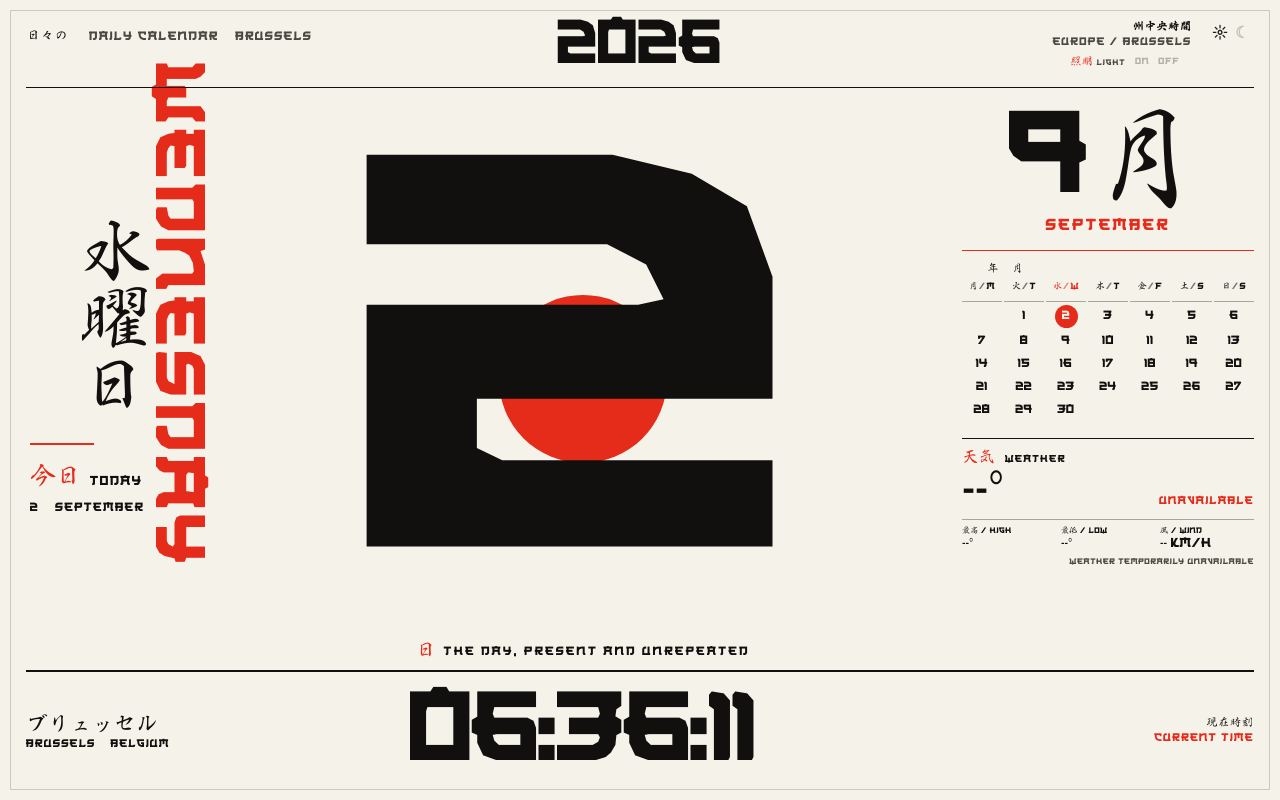
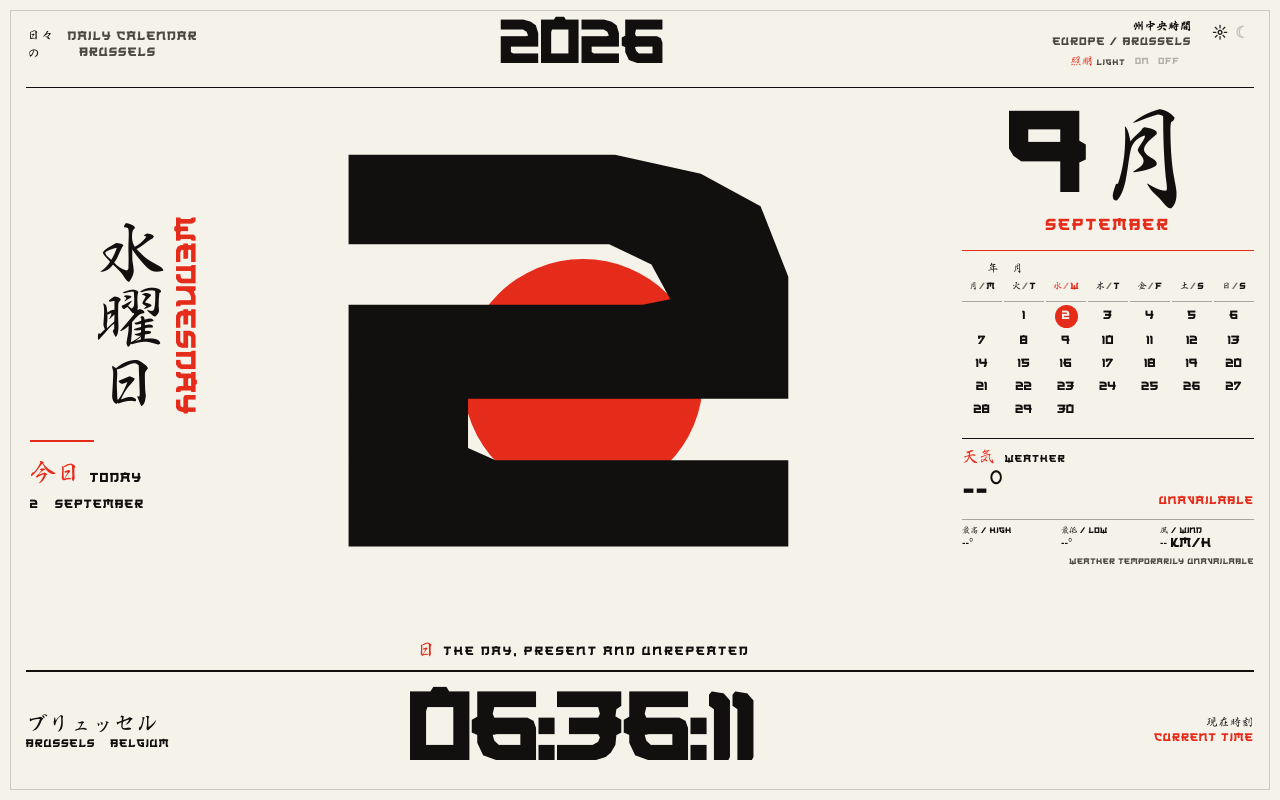
Before and after one commit to Oussnmr/japanese-desk-calendar, a plain HTML site: page index.html in a window 1280 px wide. Drawn offline with Linux system fonts and the light colour scheme; no server answers.

Commit message:
Adjust weekday scale and hero sun

```diff
--- a/fonts/calendar-fonts.css
+++ b/fonts/calendar-fonts.css
@@ -26,8 +26,6 @@
   font-family: var(--latin-font);
 }
 
-/* Keep the day/night symbols on a system symbol face. Nemri Techno is
-   intentionally narrow and does not contain these two UI glyphs. */
 .theme-toggle,
 .theme-toggle span {
   font-family: system-ui, -apple-system, "Segoe UI Symbol", "Apple Symbols", sans-serif !important;
@@ -39,7 +37,6 @@
   line-height: 1;
 }
 
-/* The month number and the Japanese 月 are deliberately equal in scale. */
 .month-ja > span,
 .month-ja small {
   font-size: clamp(72px, 10vw, 116px);
@@ -50,28 +47,29 @@
   margin-left: 4px;
 }
 
-/* Match the Japanese weekday and its translated label visually. */
 .weekday-panel {
-  grid-template-columns: 1fr 56px;
+  grid-template-columns: 1fr 42px;
 }
 
-.weekday-ja,
-.weekday-en {
-  font-size: clamp(42px, 5.8vw, 70px);
+.weekday-ja {
+  font-size: clamp(48px, 5.6vw, 68px);
   line-height: 0.94;
 }
 
-/* Center the red disc on the numeral itself and keep the numeral dominant.
-   The single-digit face gets a small horizontal expansion so even a narrow
-   "1" visibly extends beyond the disc on both sides. */
+.weekday-en {
+  font-size: clamp(21px, 2.35vw, 28px);
+  line-height: 1;
+  letter-spacing: 0.025em;
+}
+
 .hero-date {
-  --hero-number-size: clamp(390px, 70vmin, 560px);
-  --hero-sun-size: clamp(130px, 21vmin, 185px);
+  --hero-number-size: clamp(400px, 70vmin, 560px);
+  --hero-sun-size: clamp(220px, 30vmin, 270px);
 }
 
 .hero-date:has(.day-number[data-digits="2"]) {
-  --hero-number-size: clamp(300px, 50vmin, 430px);
-  --hero-sun-size: clamp(145px, 23vmin, 205px);
+  --hero-number-size: clamp(310px, 50vmin, 435px);
+  --hero-sun-size: clamp(215px, 29vmin, 260px);
 }
 
 .sun-disc {
@@ -92,36 +90,41 @@
 
 .day-number[data-digits="1"] {
   letter-spacing: -0.04em;
-  transform: translate(-50%, -50%) scaleX(1.2);
+  transform: translate(-50%, -50%) scaleX(1.3);
 }
 
 .day-number[data-digits="2"] {
   letter-spacing: -0.08em;
 }
 
-/* The base stylesheet forces this separator to generic sans-serif. Keep every
-   visible Latin glyph on the custom calendar face instead. */
+@media (min-width: 821px) and (orientation: landscape) {
+  .masthead {
+    grid-template-columns: var(--left-col) minmax(390px, 1fr) var(--right-col);
+    column-gap: var(--layout-gap);
+  }
+
+  .edition { grid-column: 1; }
+  .year { grid-column: 2; justify-self: center; }
+  .masthead-tools { grid-column: 3; }
+  .clock { justify-self: center; width: max-content; }
+}
+
 .mini-grid .weekday em {
   font-family: var(--latin-font);
 }
 
 @media (max-width: 820px), (orientation: portrait) {
-  .weekday-panel {
-    grid-template-columns: 1fr 46px;
-  }
-
-  .weekday-ja,
-  .weekday-en {
-    font-size: clamp(34px, 8vw, 52px);
-  }
+  .weekday-panel { grid-template-columns: 1fr 38px; }
+  .weekday-ja { font-size: clamp(34px, 8vw, 52px); }
+  .weekday-en { font-size: clamp(18px, 4vw, 24px); }
 
   .hero-date {
     --hero-number-size: clamp(300px, 76vw, 460px);
-    --hero-sun-size: clamp(115px, 28vw, 165px);
+    --hero-sun-size: clamp(175px, 41vw, 220px);
   }
 
   .hero-date:has(.day-number[data-digits="2"]) {
     --hero-number-size: clamp(240px, 62vw, 380px);
-    --hero-sun-size: clamp(125px, 30vw, 175px);
+    --hero-sun-size: clamp(165px, 39vw, 210px);
   }
 }
```
